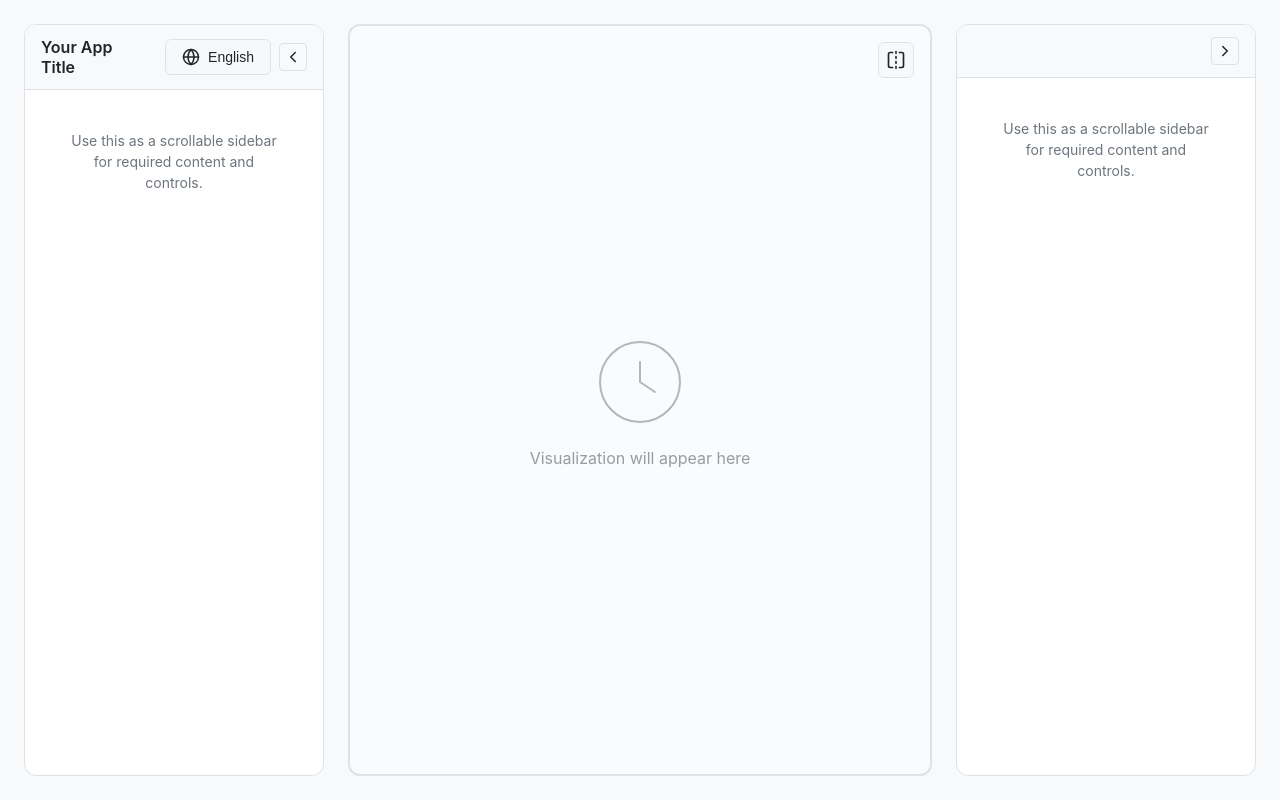
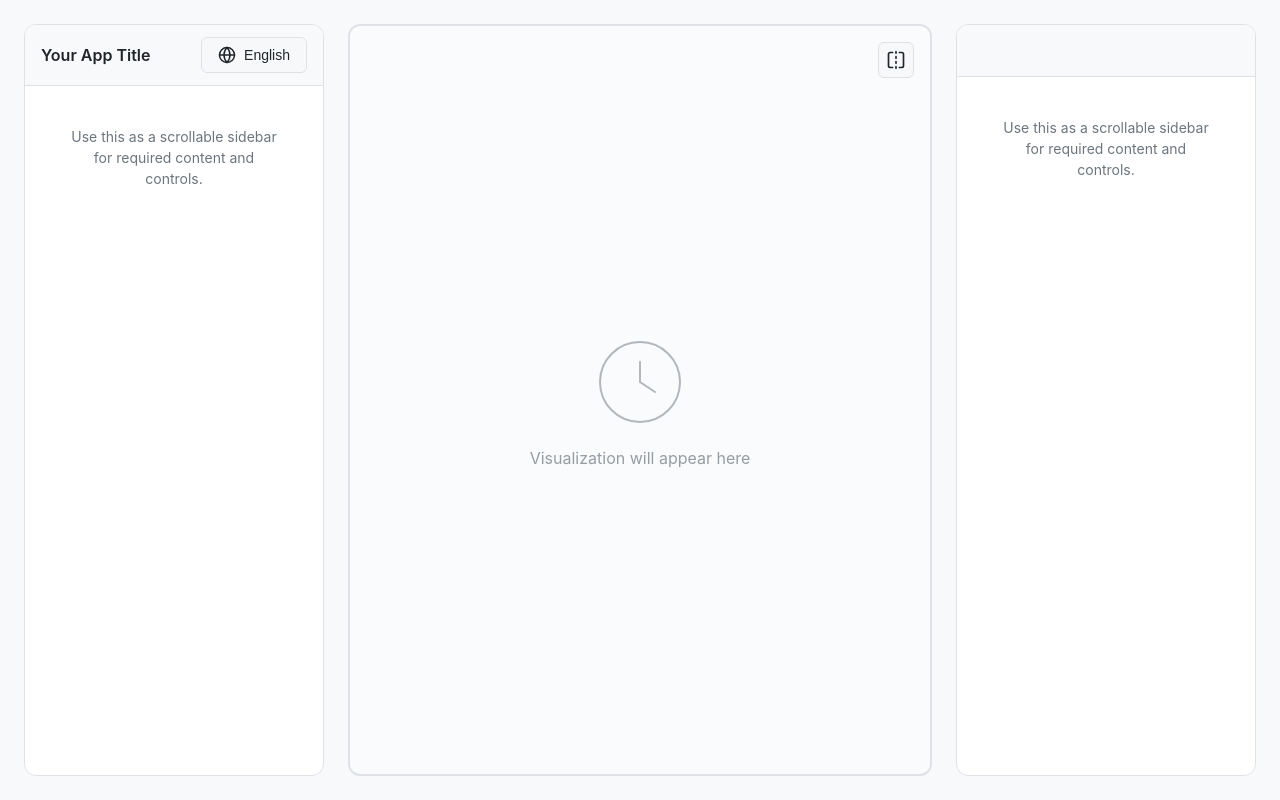
Before and after one commit to nitesh4146/scaffold-vite-edu, a React (Vite) app: page / in a window 1280 px wide. Built offline with nearby package versions, Linux system fonts and the light colour scheme; the HTML template or start-up script is replaced by a standard one.

Commit message:
refactor: remove collapse functionality from LeftPanel and RightPanel components; simplify layout and styling; add AppHeader component with language selection

```diff
--- a/src/App.css
+++ b/src/App.css
@@ -65,19 +65,6 @@ code {
   height: 100vh;
   overflow: hidden;
   min-height: 0; /* Important for proper grid sizing */
-  transition: grid-template-columns 0.3s cubic-bezier(0.4, 0, 0.2, 1);
-}
-
-.main-content.left-collapsed {
-  grid-template-columns: 48px 2fr minmax(300px, 1fr);
-}
-
-.main-content.right-collapsed {
-  grid-template-columns: minmax(300px, 1fr) 2fr 48px;
-}
-
-.main-content.left-collapsed.right-collapsed {
-  grid-template-columns: 48px 1fr 48px;
 }
 
 .left-section {
--- a/src/App.tsx
+++ b/src/App.tsx
@@ -3,20 +3,14 @@ import { AppStateProvider } from './contexts/AppStateContext';
 import VisualizationViewer from './components/VisualizationViewer';
 import LeftPanel from './components/LeftPanel';
 import RightPanel from './components/RightPanel';
-import { useState } from 'react';
 import './App.css';
 
 function AppContent() {
-  const [leftCollapsed, setLeftCollapsed] = useState(false);
-  const [rightCollapsed, setRightCollapsed] = useState(false);
-
   return (
     <div className="app-container">
-      <main
-        className={`main-content ${leftCollapsed ? 'left-collapsed' : ''} ${rightCollapsed ? 'right-collapsed' : ''}`}
-      >
+      <main className="main-content">
         <div className="left-section">
-          <LeftPanel onCollapseChange={setLeftCollapsed} />
+          <LeftPanel />
         </div>
 
         <div className="center-section">
@@ -24,7 +18,7 @@ function AppContent() {
         </div>
 
         <div className="right-section">
-          <RightPanel onCollapseChange={setRightCollapsed} />
+          <RightPanel />
         </div>
       </main>
     </div>
--- a/src/components/LeftPanel.css
+++ b/src/components/LeftPanel.css
@@ -3,32 +3,12 @@
   border-radius: 12px;
   border: 1px solid var(--border-color);
   overflow: hidden;
-  transition: min-width 0.3s cubic-bezier(0.4, 0, 0.2, 1),
-              width 0.3s cubic-bezier(0.4, 0, 0.2, 1),
-              margin 0.3s cubic-bezier(0.4, 0, 0.2, 1);
+  transition: all 0.3s ease;
   min-width: 300px;
   display: flex;
   flex-direction: column;
   height: 100%;
   min-height: 0;
-}
-
-.left-panel.collapsed {
-  min-width: 48px;
-  width: 48px;
-  cursor: pointer;
-}
-
-.left-panel.collapsed .panel-header {
-  opacity: 0;
-  pointer-events: none;
-  transition: opacity 0.2s ease;
-}
-
-.left-panel.collapsed .panel-body {
-  opacity: 0;
-  pointer-events: none;
-  transition: opacity 0.2s ease;
 }
 
 .left-panel .panel-header {
@@ -40,36 +20,6 @@
   align-items: center;
   flex-shrink: 0;
   gap: 1rem;
-  transition: opacity 0.3s ease;
-}
-
-.left-panel .panel-header-controls {
-  display: flex;
-  align-items: center;
-  gap: 0.5rem;
-}
-
-.left-panel .collapse-btn {
-  display: flex;
-  align-items: center;
-  justify-content: center;
-  width: 28px;
-  height: 28px;
-  background-color: transparent;
-  border: 1px solid var(--border-color);
-  border-radius: 4px;
-  color: var(--text-primary);
-  cursor: pointer;
-  transition: all 0.2s ease;
-  flex-shrink: 0;
-}
-
-.left-panel .collapse-btn:hover {
-  background-color: var(--button-hover);
-}
-
-.left-panel .collapse-btn:active {
-  transform: scale(0.95);
 }
 
 .left-panel .panel-title {
@@ -109,13 +59,19 @@
   font-weight: 600;
 }
 
+.left-panel .panel-header h3 {
+  margin: 0;
+  font-size: 1.1rem;
+  font-weight: 600;
+  color: var(--text-primary);
+}
+
 .left-panel .panel-body {
   padding: 1.5rem;
   overflow-y: auto;
   overflow-x: hidden;
   flex: 1;
   min-height: 0;
-  transition: opacity 0.3s ease;
 }
 
 /* Custom scrollbar styling */
--- a/src/components/LeftPanel.tsx
+++ b/src/components/LeftPanel.tsx
@@ -1,48 +1,26 @@
-import React, { useState, useEffect } from 'react';
-import { Globe, ChevronLeft } from 'lucide-react';
+import React from 'react';
+import { Globe } from 'lucide-react';
 import { useLanguage, languageNames, Language } from '../contexts/LanguageContext';
 import { useAppState } from '../contexts/AppStateContext';
 import { useDropdown } from '../hooks/useDropdown';
 import Dropdown from './Dropdown';
 import './LeftPanel.css';
 
-interface LeftPanelProps {
-  onCollapseChange?: (collapsed: boolean) => void;
-}
-
-const LeftPanel: React.FC<LeftPanelProps> = React.memo(({ onCollapseChange }) => {
+const LeftPanel: React.FC = React.memo(() => {
   const { language, setLanguage } = useLanguage();
   const { appTitle } = useAppState();
   const languageDropdown = useDropdown();
-  const [isCollapsed, setIsCollapsed] = useState(false);
 
   const handleLanguageChange = (lang: Language) => {
     setLanguage(lang);
     languageDropdown.close();
   };
 
-  const handleCollapse = (e: React.MouseEvent) => {
-    e.stopPropagation();
-    setIsCollapsed(true);
-  };
-
-  const handleExpand = () => {
-    setIsCollapsed(false);
-  };
-
-  useEffect(() => {
-    onCollapseChange?.(isCollapsed);
-  }, [isCollapsed, onCollapseChange]);
-
   return (
-    <div
-      className={`left-panel ${isCollapsed ? 'collapsed' : ''}`}
-      onClick={isCollapsed ? handleExpand : undefined}
-    >
+    <div className="left-panel">
       <div className="panel-header">
         <h1 className="panel-title">{appTitle}</h1>
 
-        <div className="panel-header-controls">
         <Dropdown
           isOpen={languageDropdown.isOpen}
           onToggle={languageDropdown.toggle}
@@ -66,16 +44,6 @@ const LeftPanel: React.FC<LeftPanelProps> = React.memo(({ onCollapseChange }) =>
             </button>
           ))}
         </Dropdown>
-
-          <button
-            className="collapse-btn"
-            onClick={handleCollapse}
-            aria-label="Collapse panel"
-            title="Collapse panel"
-          >
-            <ChevronLeft size={18} />
-          </button>
-        </div>
       </div>
 
       <div className="panel-body">
--- a/src/components/RightPanel.css
+++ b/src/components/RightPanel.css
@@ -3,33 +3,12 @@
   border-radius: 12px;
   border: 1px solid var(--border-color);
   overflow: hidden;
-  transition: min-width 0.3s cubic-bezier(0.4, 0, 0.2, 1),
-              width 0.3s cubic-bezier(0.4, 0, 0.2, 1),
-              margin 0.3s cubic-bezier(0.4, 0, 0.2, 1);
+  transition: all 0.3s ease;
   min-width: 300px;
   display: flex;
   flex-direction: column;
   height: 100%;
   min-height: 0;
-}
-
-.right-panel.collapsed {
-  min-width: 48px;
-  width: 48px;
-  cursor: pointer;
-  margin-left: auto;
-}
-
-.right-panel.collapsed .panel-header {
-  opacity: 0;
-  pointer-events: none;
-  transition: opacity 0.2s ease;
-}
-
-.right-panel.collapsed .panel-body {
-  opacity: 0;
-  pointer-events: none;
-  transition: opacity 0.2s ease;
 }
 
 .right-panel .panel-header {
@@ -41,34 +20,13 @@
   align-items: center;
   flex-shrink: 0;
   min-height: 52px;
-  transition: opacity 0.3s ease;
 }
 
-.right-panel .panel-header-spacer {
-  flex: 1;
-}
-
-.right-panel .collapse-btn {
-  display: flex;
-  align-items: center;
-  justify-content: center;
-  width: 28px;
-  height: 28px;
-  background-color: transparent;
-  border: 1px solid var(--border-color);
-  border-radius: 4px;
+.right-panel .panel-header h3 {
+  margin: 0;
+  font-size: 1.1rem;
+  font-weight: 600;
   color: var(--text-primary);
-  cursor: pointer;
-  transition: all 0.2s ease;
-  flex-shrink: 0;
-}
-
-.right-panel .collapse-btn:hover {
-  background-color: var(--button-hover);
-}
-
-.right-panel .collapse-btn:active {
-  transform: scale(0.95);
 }
 
 .right-panel .panel-body {
@@ -77,7 +35,6 @@
   overflow-x: hidden;
   flex: 1;
   min-height: 0;
-  transition: opacity 0.3s ease;
 }
 
 /* Custom scrollbar styling */
--- a/src/components/RightPanel.tsx
+++ b/src/components/RightPanel.tsx
@@ -1,42 +1,11 @@
-import React, { useState, useEffect } from 'react';
-import { ChevronRight } from 'lucide-react';
+import React from 'react';
 import './RightPanel.css';
 
-interface RightPanelProps {
-  onCollapseChange?: (collapsed: boolean) => void;
-}
-
-const RightPanel: React.FC<RightPanelProps> = React.memo(({ onCollapseChange }) => {
-  const [isCollapsed, setIsCollapsed] = useState(false);
-
-  const handleCollapse = (e: React.MouseEvent) => {
-    e.stopPropagation();
-    setIsCollapsed(true);
-  };
-
-  const handleExpand = () => {
-    setIsCollapsed(false);
-  };
-
-  useEffect(() => {
-    onCollapseChange?.(isCollapsed);
-  }, [isCollapsed, onCollapseChange]);
-
+const RightPanel: React.FC = React.memo(() => {
   return (
-    <div
-      className={`right-panel ${isCollapsed ? 'collapsed' : ''}`}
-      onClick={isCollapsed ? handleExpand : undefined}
-    >
+    <div className="right-panel">
       <div className="panel-header">
-        <div className="panel-header-spacer"></div>
-        <button
-          className="collapse-btn"
-          onClick={handleCollapse}
-          aria-label="Collapse panel"
-          title="Collapse panel"
-        >
-          <ChevronRight size={18} />
-        </button>
+        {/* Empty header bar */}
       </div>
 
       <div className="panel-body">
```
Also changed, not shown: src/components/AppHeader.css (added, +46 -0 lines), src/components/AppHeader.tsx (added, +52 -0 lines). Lines whose indentation alone changed are shown as unchanged.
